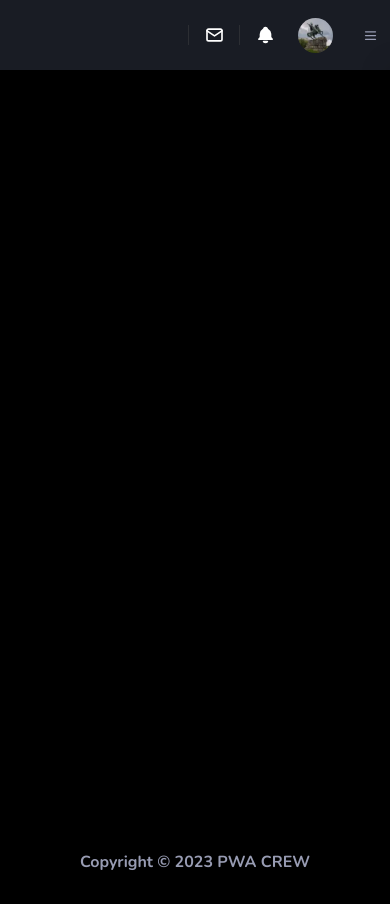
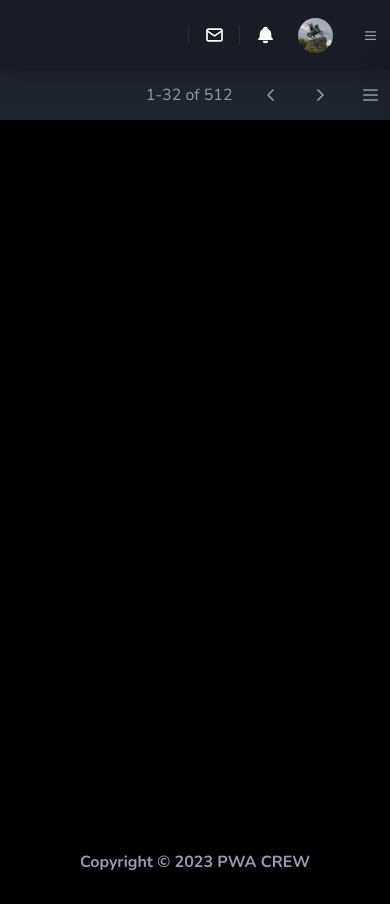
Before and after one commit to hadamalush/pwa-crew-admin-dashboard, a React (Vite) app: page /inbox in a window 390 px wide. Built offline with nearby package versions, Linux system fonts and the light colour scheme.

Commit message:
feat: Added toolbarInbox

```diff
--- a/src/components/Common/Header.tsx
+++ b/src/components/Common/Header.tsx
@@ -9,7 +9,7 @@ import { useState, useEffect } from "react";
 import { cn } from "../../util/utils";
 import { useMediaQuery } from "react-responsive";
 import { useGlobalDispatch, useGlobalSelector } from "../../global/hooks";
-import { handleNav } from "../../global/toggle-slice";
+import { handleInboxNav, handleNav } from "../../global/toggle-slice";
 import useTheme from "../../hooks/useTheme";
 
 const Header = () => {
@@ -35,12 +35,14 @@ const Header = () => {
 
     if (option === "notifications") {
       !isMdScreen && dispatch(handleNav({ isVisibleNav: false }));
+      dispatch(handleInboxNav({ isVisibleInboxNav: false }));
       setIsVisibleMessages(false);
       setIsVisibleProfile(false);
       setIsVisibleNotifications(true);
     }
     if (option === "messages") {
       !isMdScreen && dispatch(handleNav({ isVisibleNav: false }));
+      dispatch(handleInboxNav({ isVisibleInboxNav: false }));
       setIsVisibleNotifications(false);
       setIsVisibleProfile(false);
       setIsVisibleMessages(true);
@@ -48,6 +50,7 @@ const Header = () => {
 
     if (option === "profile") {
       !isMdScreen && dispatch(handleNav({ isVisibleNav: false }));
+      dispatch(handleInboxNav({ isVisibleInboxNav: false }));
       setIsVisibleNotifications(false);
       setIsVisibleMessages(false);
       setIsVisibleProfile(true);
@@ -55,6 +58,7 @@ const Header = () => {
   };
 
   const handleNavChange = () => {
+    dispatch(handleInboxNav({ isVisibleInboxNav: false }));
     dispatch(handleNav({ isVisibleNav: !isVisibleNav }));
   };
 
--- a/src/components/Common/Main.tsx
+++ b/src/components/Common/Main.tsx
@@ -4,7 +4,7 @@ import { cn } from "../../util/utils";
 
 type MainProps = ComponentPropsWithoutRef<"main">;
 
-const Main = ({ children }: MainProps) => {
+const Main = ({ children, className }: MainProps) => {
   const isVisibleNav = useGlobalSelector((state) => state.toggle.isVisibleNav);
 
   return (
@@ -13,7 +13,8 @@ const Main = ({ children }: MainProps) => {
         "dark:bg-black w-full min-h-screen xxl:m-auto md:pl-36 before:absolute beforeMain dark:before:bg-black w-max-main pt-28 duration-200 before:duration-200 before:-z-10",
         {
           "md:pl-96": isVisibleNav,
-        }
+        },
+        className
       )}
     >
       {children}
--- a/src/components/UI/Icons/IconBase.tsx
+++ b/src/components/UI/Icons/IconBase.tsx
@@ -466,4 +466,34 @@ export const IconsBase = {
       <path d="M9 7v-3a1 1 0 0 1 1 -1h4a1 1 0 0 1 1 1v3"></path>
     </svg>
   ),
+  arrowRightMini: (
+    <svg
+      xmlns="http://www.w3.org/2000/svg"
+      className="icon icon-tabler icon-tabler-chevron-right"
+      viewBox="0 0 24 24"
+      strokeWidth="2"
+      stroke="currentColor"
+      fill="none"
+      strokeLinecap="round"
+      strokeLinejoin="round"
+    >
+      <path stroke="none" d="M0 0h24v24H0z" fill="none"></path>
+      <path d="M9 6l6 6l-6 6"></path>
+    </svg>
+  ),
+  arrowLeftMini: (
+    <svg
+      xmlns="http://www.w3.org/2000/svg"
+      className="icon icon-tabler icon-tabler-chevron-left"
+      viewBox="0 0 24 24"
+      strokeWidth="2"
+      stroke="currentColor"
+      fill="none"
+      strokeLinecap="round"
+      strokeLinejoin="round"
+    >
+      <path stroke="none" d="M0 0h24v24H0z" fill="none"></path>
+      <path d="M15 6l-6 6l6 6"></path>
+    </svg>
+  ),
 };
--- /dev/null
+++ b/src/components/transitions/ToolbarInbox.tsx
@@ -0,0 +1,69 @@
+import { useGlobalDispatch, useGlobalSelector } from "../../global/hooks";
+import { cn } from "../../util/utils";
+import Container from "../UI/Container";
+import Icon from "../UI/Icons/Icon";
+import Button from "../UI/Button";
+import { handleInboxNav, handleNav } from "../../global/toggle-slice";
+
+const ToolbarInbox = () => {
+  const isVisibleMainNav = useGlobalSelector((state) => state.toggle.isVisibleNav);
+  const isVisibleInboxNav = useGlobalSelector((state) => state.toggle.isVisibleInboxNav);
+  const dispatch = useGlobalDispatch();
+
+  const handleInboxNavChange = () => {
+    dispatch(handleNav({ isVisibleNav: false }));
+    dispatch(handleInboxNav({ isVisibleInboxNav: !isVisibleInboxNav }));
+  };
+
+  return (
+    <Container
+      className={cn(
+        "rounded-none bg-slate-100 dark:bg-primaryDarkBrighter h-20 fixed top-28 right-0 md:left-[29rem] left-0 justify-end duration-200",
+        { "md:left-[44rem]": isVisibleMainNav }
+      )}
+      as="div"
+    >
+      <p className="dark:text-textPrimary mr-5">1-32 of 512</p>
+
+      <Button
+        variant="outline"
+        className="group p-5 outline-none order-1 md:order-none"
+        aria-label="Previous page"
+        type="button"
+      >
+        <Icon
+          iconName="arrowLeftMini"
+          size="s1_5"
+          color="gray"
+          className="group-hover:text-lightBlue"
+        />
+      </Button>
+
+      <Button
+        variant="outline"
+        className="group p-5 outline-none order-1 md:order-none"
+        aria-label="Next page"
+        type="button"
+      >
+        <Icon
+          iconName="arrowRightMini"
+          size="s1_5"
+          color="gray"
+          className="group-hover:text-lightBlue"
+        />
+      </Button>
+
+      <Button
+        variant="outline"
+        className="group p-5 pr-3 outline-none order-1 md:order-none md:hidden block"
+        aria-label="navigation inbox menu"
+        type="button"
+        onClick={handleInboxNavChange}
+      >
+        <Icon iconName="menu" size="s1_5" color="gray" className=" group-hover:text-lightBlue" />
+      </Button>
+    </Container>
+  );
+};
+
+export default ToolbarInbox;
--- a/src/components/transitions/Users/UsersList.tsx
+++ b/src/components/transitions/Users/UsersList.tsx
@@ -27,7 +27,7 @@ const UsersList: FC<ComponentPropsWithoutRef<"ul">> = () => {
       </li>
 
       {DUMMY_USERS.map((user, index) => {
-        return <UsersItem {...user} className={`${index === 4 && "border-none"}`} />;
+        return <UsersItem key={index} {...user} className={`${index === 4 && "border-none"}`} />;
       })}
     </ul>
   );
--- a/src/components/variants/variants.ts
+++ b/src/components/variants/variants.ts
@@ -12,6 +12,7 @@ export const basicVariant = cva("w-10 h-10", {
       yellow: "text-orangeYellow",
       green: "text-lightGreen",
       blue: "text-lightBlue",
+      gray: "text-textPrimary",
     },
     size: {
       default: "w-10 h-10",
--- a/src/global/toggle-slice.ts
+++ b/src/global/toggle-slice.ts
@@ -2,11 +2,13 @@ import { createSlice, type PayloadAction } from "@reduxjs/toolkit";
 
 type ToggleState = {
   isVisibleNav: boolean;
+  isVisibleInboxNav: boolean;
   theme: "dark" | "light";
 };
 
 const initialState: ToggleState = {
   isVisibleNav: false,
+  isVisibleInboxNav: false,
   theme: "dark",
 };
 
@@ -17,10 +19,13 @@ export const toggleSlice = createSlice({
     handleNav(state, action: PayloadAction<{ isVisibleNav: boolean }>) {
       state.isVisibleNav = action.payload.isVisibleNav;
     },
+    handleInboxNav(state, action: PayloadAction<{ isVisibleInboxNav: boolean }>) {
+      state.isVisibleInboxNav = action.payload.isVisibleInboxNav;
+    },
     handleTheme(state, action: PayloadAction<{ theme: "dark" | "light" }>) {
       state.theme = action.payload.theme;
     },
   },
 });
 
-export const { handleNav, handleTheme } = toggleSlice.actions;
+export const { handleNav, handleInboxNav, handleTheme } = toggleSlice.actions;
--- a/src/layouts/InboxLayout.tsx
+++ b/src/layouts/InboxLayout.tsx
@@ -4,9 +4,11 @@ import { useGlobalSelector } from "../global/hooks";
 import { cn } from "../util/utils";
 import Main from "../components/Common/Main";
 import Navbar from "../components/Common/Navigation/Navbar";
+import ToolbarInbox from "../components/transitions/ToolbarInbox";
 
 const InboxLayout = () => {
   const isVisibleMainNav = useGlobalSelector((state) => state.toggle.isVisibleNav);
+  const isVisibleInboxNav = useGlobalSelector((state) => state.toggle.isVisibleInboxNav);
 
   return (
     <>
@@ -15,10 +17,14 @@ const InboxLayout = () => {
         id="inboxNav"
         className={cn(
           "z-0 md:left-36 md:w-80 pt-5 bg-slate-100 dark:bg-primaryDarkBrighter duration-200",
-          { "md:left-96": isVisibleMainNav }
+          { "md:left-96": isVisibleMainNav },
+          {
+            "translate-x-0": isVisibleInboxNav,
+          }
         )}
       />
-      <Main>
+      <ToolbarInbox />
+      <Main className="md:pl-[29rem]">
         <Outlet />
       </Main>
     </>
--- a/src/pages/InboxPage.tsx
+++ b/src/pages/InboxPage.tsx
@@ -1,7 +1,7 @@
 const InboxPage = () => {
   return (
     <>
-      <ul></ul>
+      <ul>dddddddddddddddddddddddd</ul>
     </>
   );
 };
```
